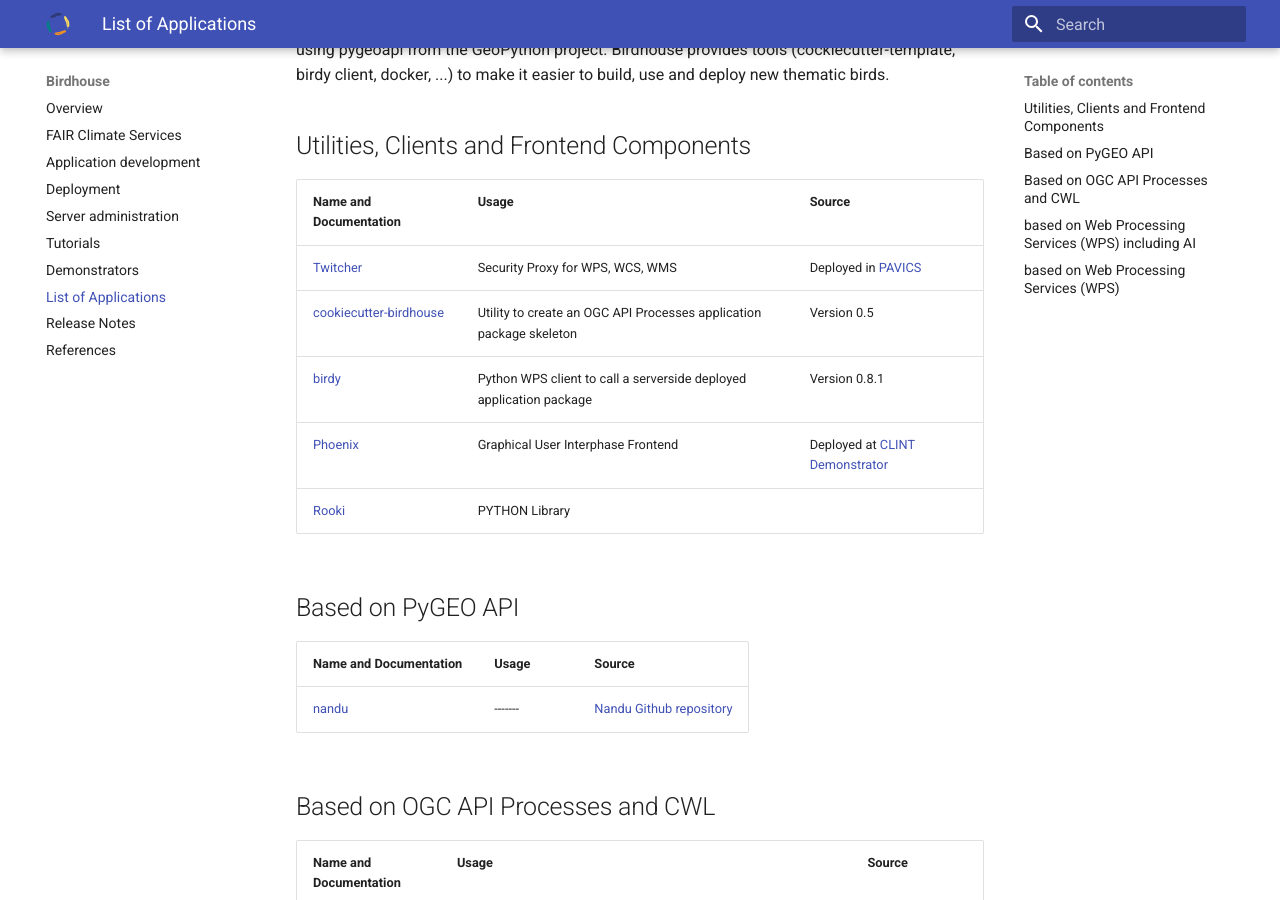
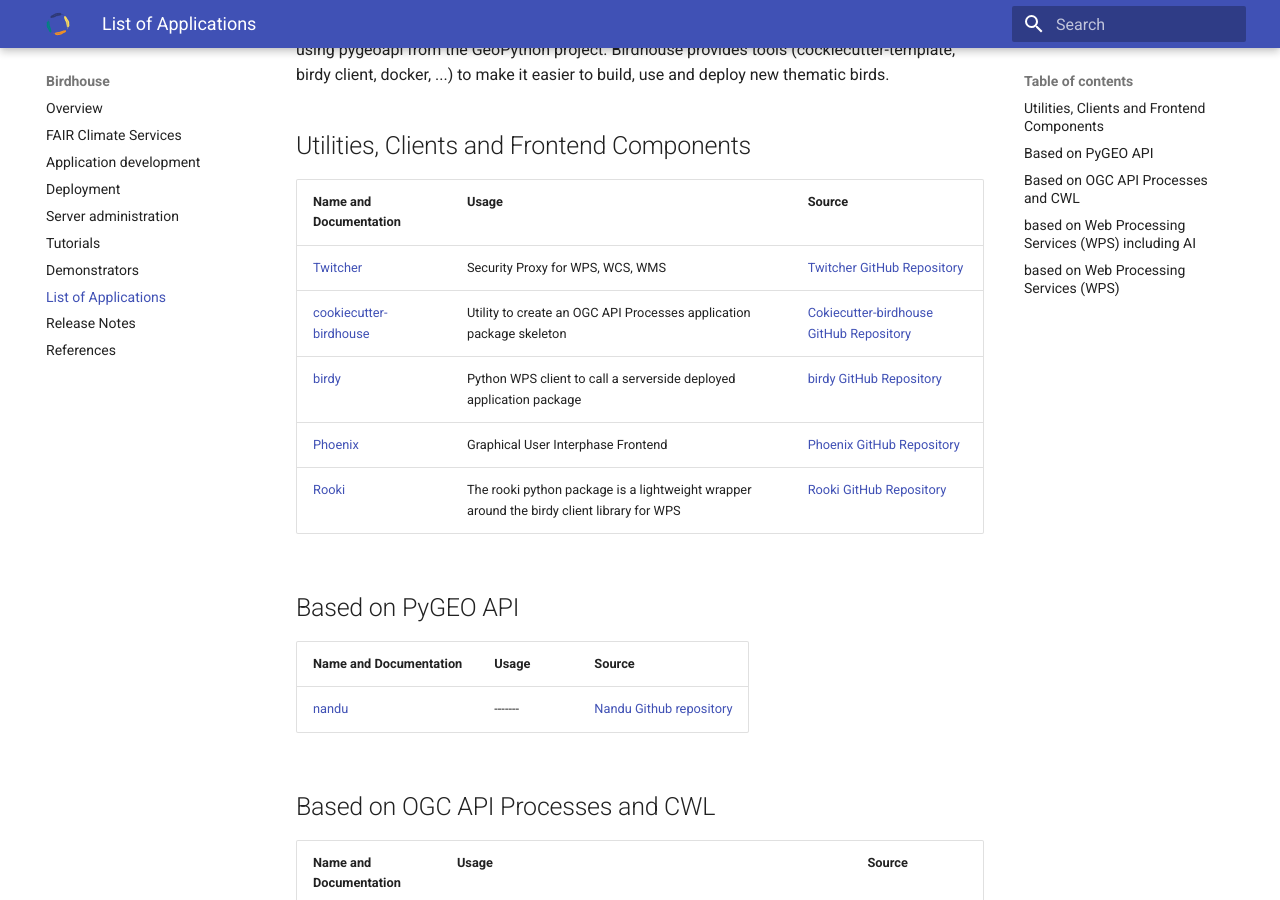
Before and after one commit to bird-house/birdhouse2-docs, an MkDocs documentation site: the page built from docs/list_apps.md, in a window 1280 px wide and 900 px high, scrolled down 415 px. Built offline with MkDocs 1.6.1 and Material for MkDocs 9.7.7, drawn with Linux system fonts in a browser that asks for light colours.

Commit message:
update links of app list

```diff
--- a/docs/list_apps.md
+++ b/docs/list_apps.md
@@ -14,11 +14,11 @@ Birds are services providing processes for specific thematic subjects. For examp
 
 | Name and Documentation  | Usage | Source |
 | -------- | ------- | ------- |
-| [Twitcher](http://twitcher.readthedocs.io/) | Security Proxy for WPS, WCS, WMS     | Deployed in [PAVICS](https://pavics-sdi.readthedocs.io/en/latest/)   |
-| [cookiecutter-birdhouse](https://cookiecutter-birdhouse.readthedocs.io) | Utility to create an OGC API Processes application package skeleton |  Version 0.5 |
-| [birdy](https://birdy.readthedocs.io)  |   Python WPS client to call a serverside deployed application package  |   Version 0.8.1  |
-| [Phoenix](https://pyramid-phoenix.readthedocs.io/en/latest/)  | Graphical User Interphase Frontend   | Deployed at [CLINT Demonstrator](clint.dkrz.de)   |
-| [Rooki](https://www.google.com/url?q=https://github.com/roocs/rooki&amp;sa=D&amp;source=editors&amp;ust=1660816924244993&amp;usg=AOvVaw1PeZJ1lymJDD331QwFM55x) |  PYTHON Library | |
+| [Twitcher](http://twitcher.readthedocs.io/) | Security Proxy for WPS, WCS, WMS     |  [Twitcher GitHub Repository](https://github.com/bird-house/twitcher)  |
+| [cookiecutter-birdhouse](https://cookiecutter-birdhouse.readthedocs.io) | Utility to create an OGC API Processes application package skeleton |  [Cokiecutter-birdhouse GitHub Repository](https://github.com/bird-house/cookiecutter-birdhouse) |
+| [birdy](https://birdy.readthedocs.io)  |   Python WPS client to call a serverside deployed application package  |   [birdy GitHub Repository](https://birdy.readthedocs.io/en/latest/)  |
+| [Phoenix](https://pyramid-phoenix.readthedocs.io/en/latest/)  | Graphical User Interphase Frontend   | [Phoenix GitHub Repository](https://github.com/bird-house/pyramid-phoenix.git)   |
+| [Rooki](https://rooki.readthedocs.io/en/latest/) |  The rooki python package is a lightweight wrapper around the birdy client library for WPS |  [Rooki GitHub Repository](https://github.com/roocs/rooki) |
 
 
 ## Based on PyGEO API
```
Also changed, not shown: README.md (+2 -8 lines), docs/demonstrators.md (+4 -2 lines), docs/images/duck-plot-after.png (added), docs/images/duck-plot-before.png (added), docs/images/pconv-unet.png (added), docs/images/phoenix-duck-processes.png (added).
